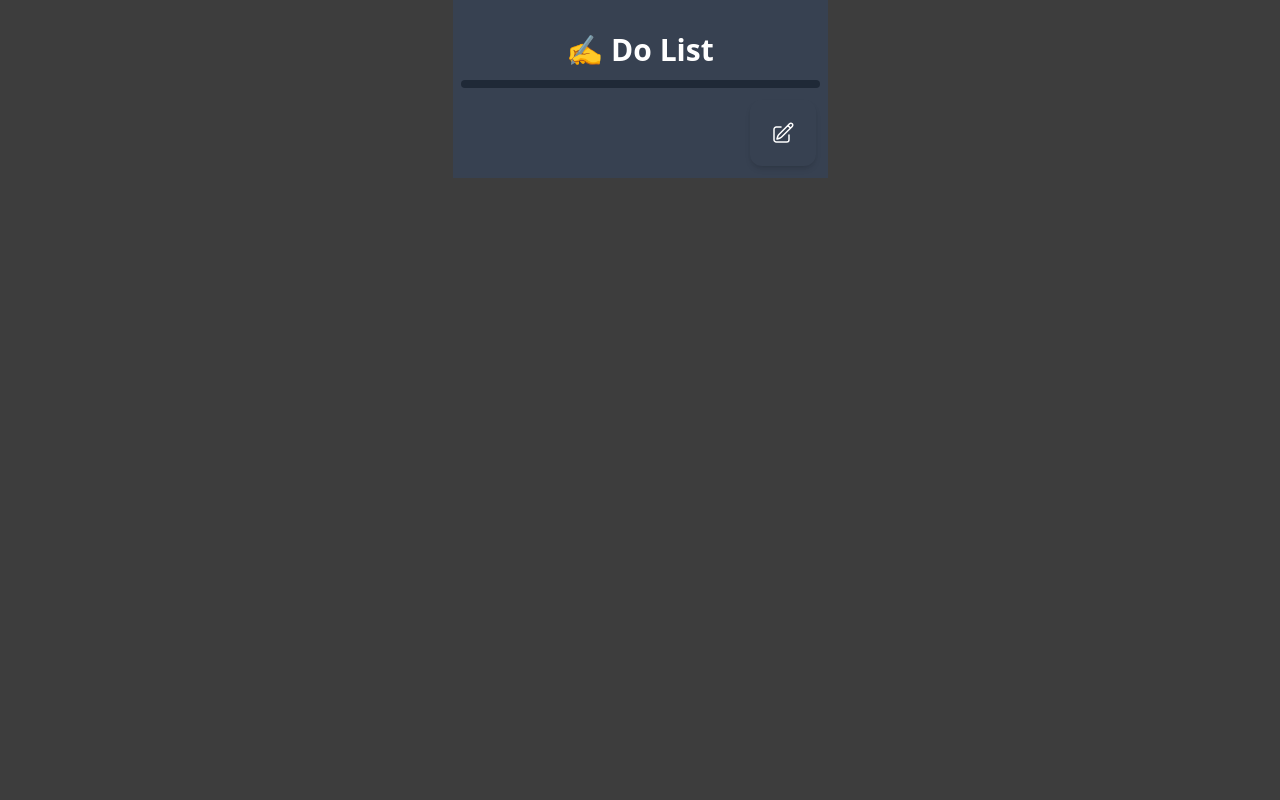
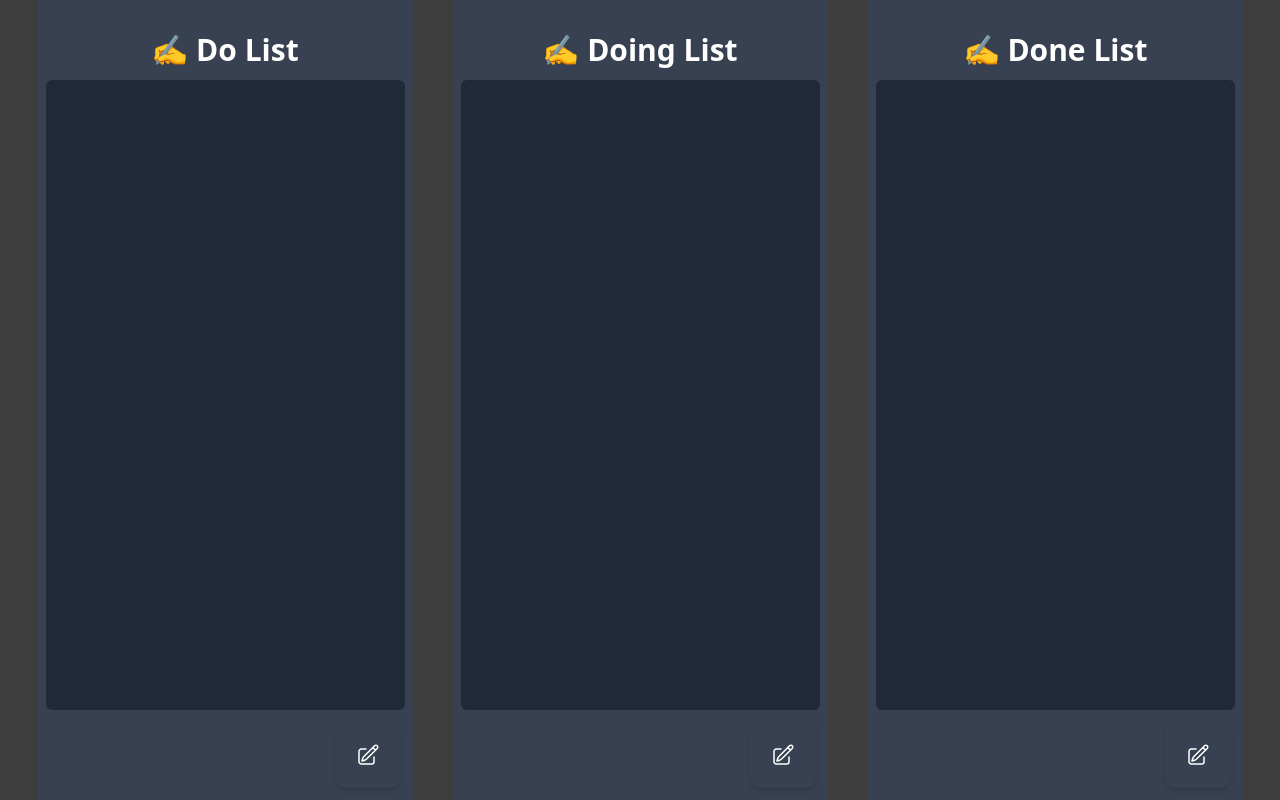
Before and after one commit to lawrence-yoon/do-list, a React (Vite) app in the folder frontend/: page / in a window 1280 px wide. Built offline with nearby package versions, Linux system fonts and the light colour scheme.

Commit message:
abstract list component, create additional doing and done list

```diff
--- a/frontend/src/App.jsx
+++ b/frontend/src/App.jsx
@@ -1,110 +1,20 @@
-import { useState } from 'react'
 import useLocalStorage from '../src/hooks/useLocalStorage'
-import Note from './components/Note'
-import { ButtonNote } from './components/Button'
-import { ModalNote, ModalDelete} from './components/Modal'
+import List from './components/List'
 
 function App() {
-  const initialTextState = {
-    title:"",
-    details:""
-  }
+  const [listDoing, setListDoing] = useLocalStorage("listDoing", [])
+  const [listDo, setListDo] = useLocalStorage("listDo", [])
+  const [listDone, setListDone] = useLocalStorage("listDone", [])
 
-  // the data that will be passed into database or higher order function.
-  const [list, setList] = useLocalStorage("list", [])
-
-  const [text, setText] = useState(initialTextState)
-  const [textTargeted, setTextTargeted] = useState({id:null, data:{}})
-  const [isNoteModalOpen, setIsNoteModalOpen] = useState(false)
-  const [isDeleteModalOpen, setIsDeleteModalOpen] = useState(false)
-  const [isEditModalOpen, setIsEditModalOpen] = useState(false)
-
-  function handleTextChange(e){
-    setText(prevText=>({
-      ...prevText,
-      [e.target.name]:e.target.value
-    }))
-  }
-
-  function handleNote(){
-    setIsNoteModalOpen(true)
-  }
-
-  function handleConfirmNote(){
-    setList(prevList=>[...prevList, text])
-    setText(initialTextState)
-    setIsNoteModalOpen(false)
-  }
-
-  function handleClose(){
-    setText(initialTextState)
-    setIsNoteModalOpen(false)
-  }
-
-  function handleDelete(ID){
-    setTextTargeted({
-      id:ID,
-      data:list[ID]
-    })
-    setIsDeleteModalOpen(true)
-  }
-
-  function handleConfirmDelete(){
-    setList(prev=>prev.filter((elem,index)=>index != textTargeted.id))
-    setTextTargeted({})
-    setIsDeleteModalOpen(false)
-  }
-
-  function handleCancelDelete(){
-    setTextTargeted(0)
-    setText(initialTextState)
-    setIsDeleteModalOpen(false)
-  }
-
-  function handleEdit(ID){
-    setTextTargeted({
-      id:ID,
-      data:list[ID]
-    })
-    setText(list[ID])
-    setIsEditModalOpen(true)
-  }
-
-  function handleConfirmEdit(){
-    const edittedArray = list
-    edittedArray[textTargeted.id] = text
-    setList(edittedArray)
-    setText(initialTextState)
-    setIsEditModalOpen(false)
-  }
-
-  function handleCancelEdit(){
-    setText(initialTextState)
-    setIsEditModalOpen(false)
-  }
 
   return (
-    <div className='body container flex flex-col p-2 mx-auto h-screen max-w-screen-sm relative text-white bg-gray-700' >
-
-      <h1 className='text-3xl font-bold pt-6 pb-3 text-center'>✍️ Do List</h1>
-
-      <div className="container overflow-scroll flex flex-col flex-grow bg-gray-800 mx-auto p-1 mb-2 rounded-md">
-        {list.map((elem, index)=>
-          <Note key={index} id={index} entry={elem} onClickDelete={handleDelete} onClickEdit={handleEdit}/>
-        )}
+    <>
+      <div className='container h-screen max-w-max flex flex-row gap-10 mx-auto'>
+        <List list={listDo} setList={setListDo} label="Do List"/>
+        <List list={listDoing} setList={setListDoing} label="Doing List"/>
+        <List list={listDone} setList={setListDone} label="Done List"/>
       </div>
-
-      <div className='flex justify-end'>
-        <ButtonNote onClick={handleNote}/>
-      </div>
-
-      {/* MODALS */}
-      { isNoteModalOpen ? <ModalNote text={text} handleTextChange={handleTextChange} handleConfirm={handleConfirmNote} handleCancel={handleClose}/> : null }
-
-      { isDeleteModalOpen ? <ModalDelete textTargeted={textTargeted} handleConfirm={handleConfirmDelete} handleCancel={handleCancelDelete}/> : null }
-
-      { isEditModalOpen ? <ModalNote text={text} handleTextChange= {handleTextChange} handleConfirm={handleConfirmEdit} handleCancel={handleCancelEdit}/> : null }
-    </div>
+    </>
   )
 }
 
--- /dev/null
+++ b/frontend/src/components/List.jsx
@@ -0,0 +1,108 @@
+import Note from './Note'
+import { ButtonNote } from './Button'
+import { ModalNote, ModalDelete} from './Modal'
+import { useState } from 'react'
+
+export default function List({list, setList, label}){
+    const initialTextState = {
+      title:"",
+      details:""
+    }
+
+    // the data that will be passed into database or higher order function.
+
+
+    const [text, setText] = useState(initialTextState)
+    const [textTargeted, setTextTargeted] = useState({id:null, data:{}})
+    const [isNoteModalOpen, setIsNoteModalOpen] = useState(false)
+    const [isDeleteModalOpen, setIsDeleteModalOpen] = useState(false)
+    const [isEditModalOpen, setIsEditModalOpen] = useState(false)
+
+    function handleTextChange(e){
+      setText(prevText=>({
+        ...prevText,
+        [e.target.name]:e.target.value
+      }))
+    }
+
+    function handleNote(){
+      setIsNoteModalOpen(true)
+    }
+
+    function handleConfirmNote(){
+      setList(prevList=>[...prevList, text])
+      setText(initialTextState)
+      setIsNoteModalOpen(false)
+    }
+
+    function handleClose(){
+      setText(initialTextState)
+      setIsNoteModalOpen(false)
+    }
+
+    function handleDelete(ID){
+      setTextTargeted({
+        id:ID,
+        data:list[ID]
+      })
+      setIsDeleteModalOpen(true)
+    }
+
+    function handleConfirmDelete(){
+      setList(prev=>prev.filter((elem,index)=>index != textTargeted.id))
+      setTextTargeted({})
+      setIsDeleteModalOpen(false)
+    }
+
+    function handleCancelDelete(){
+      setTextTargeted(0)
+      setText(initialTextState)
+      setIsDeleteModalOpen(false)
+    }
+
+    function handleEdit(ID){
+      setTextTargeted({
+        id:ID,
+        data:list[ID]
+      })
+      setText(list[ID])
+      setIsEditModalOpen(true)
+    }
+
+    function handleConfirmEdit(){
+      const edittedArray = list
+      edittedArray[textTargeted.id] = text
+      setList(edittedArray)
+      setText(initialTextState)
+      setIsEditModalOpen(false)
+    }
+
+    function handleCancelEdit(){
+      setText(initialTextState)
+      setIsEditModalOpen(false)
+    }
+
+    return (
+      <div className='body max-w-md min-w-[375px] flex flex-col p-2 mx-auto relative text-white bg-gray-700' >
+
+        <h1 className='text-3xl font-bold pt-6 pb-3 text-center'>✍️ {label}</h1>
+
+        <div className="container overflow-scroll flex flex-col flex-grow bg-gray-800 mx-auto p-1 mb-2 rounded-md">
+          {list.map((elem, index)=>
+            <Note key={index} id={index} entry={elem} onClickDelete={handleDelete} onClickEdit={handleEdit}/>
+          )}
+        </div>
+
+        <div className='flex justify-end'>
+          <ButtonNote onClick={handleNote}/>
+        </div>
+
+        {/* MODALS */}
+        { isNoteModalOpen ? <ModalNote text={text} handleTextChange={handleTextChange} handleConfirm={handleConfirmNote} handleCancel={handleClose}/> : null }
+        {/* <ModalNote */}
+        { isDeleteModalOpen ? <ModalDelete textTargeted={textTargeted} handleConfirm={handleConfirmDelete} handleCancel={handleCancelDelete}/> : null }
+
+        { isEditModalOpen ? <ModalNote text={text} handleTextChange= {handleTextChange} handleConfirm={handleConfirmEdit} handleCancel={handleCancelEdit}/> : null }
+      </div>
+    )
+}
--- a/frontend/src/components/Modal.jsx
+++ b/frontend/src/components/Modal.jsx
@@ -2,10 +2,10 @@ import TextFieldArea from './TextFieldArea'
 import TextField from './TextField'
 import { ButtonConfirm, ButtonCancel } from './Button'
 
-export default function Modal({children}){
+export default function Modal({children, ...rest}){
     return (
-      <div className='w-full h-full bg-[rgba(0,0,0,0.5)] absolute top-0 left-0 flex justify-center items-center'>
-        <div className='flex flex-col border rounded-md bg-gray-700 p-1 w-10/12'>
+      <div className='w-full h-full bg-[rgba(0,0,0,0.5)] absolute top-0 left-0 flex justify-center items-center' onClick={handleCancel}>
+        <div className='flex flex-col border rounded-md bg-gray-700 p-1 w-10/12' onClick={e=>{e.stopPropagation()}}>
           {children}
         </div>
       </div>
```
